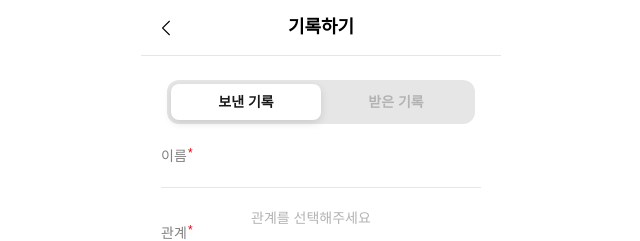
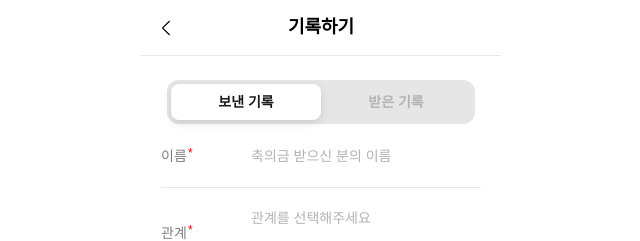
Before and after one commit to kangmin01/Garden-of-Records, a React (Create React App) app: page /record/add in a window 1280 px wide. Shown: the top 241 px of the page, without its empty margins (319-959 px from the left). Built offline with nearby package versions, Linux system fonts and the light colour scheme; sample sign-in values are in the browser's storage.

Commit message:
fix: Update styling add record form

```diff
--- a/src/components/ui/Input.tsx
+++ b/src/components/ui/Input.tsx
@@ -9,6 +9,7 @@ type Props = {
   hasLabel?: boolean;
   hasError?: boolean;
   errorText?: boolean;
+  maxLength?: number;
   onInput?: React.FormEventHandler<HTMLInputElement>;
 };
 
@@ -22,12 +23,14 @@ export default function Input({
   hasError,
   errorText,
   onInput,
+  maxLength,
 }: Props) {
   return (
     <input
       className={`w-full min-w-80 p-4 placeholder:text-[14px] placeholder:font-normal placeholder:text-gray1 text-gray4 h-[64px] bg-white outline-none border-b-[1px] focus:outline-none focus:border-main ${hide ? "hidden" : ""} ${hasLabel ? "pl-[90px]" : ""} ${errorText ? "pb-10" : ""} ${hasError ? "border-darkRed focus:border-darkRed" : "border-gray0"}`}
       id={id}
       type={type}
+      maxLength={maxLength}
       placeholder={placeholder}
       {...register}
       onInput={onInput}
--- a/src/pages/AddRecord.tsx
+++ b/src/pages/AddRecord.tsx
@@ -107,7 +107,7 @@ export default function AddRecord() {
       name: data.name,
       event_date: dateTime,
       is_attended: data.attendance === false ? 1 : 2,
-      expense: Number(data.amount),
+      expense: Number(data.amount) || 0,
     };
 
     if (data.relation) {
@@ -131,7 +131,10 @@ export default function AddRecord() {
         }
       );
       console.log("기록 등록 결과", response.data);
-      navigate("/");
+      // navigate("/");
+      navigate("/", {
+        state: { message: "기록이 완료되었습니다.", icon: "check" },
+      });
     } catch (error) {
       // console.log("등록 실패");
       console.error("Error fetching data:", error);
@@ -140,8 +143,8 @@ export default function AddRecord() {
 
   const nameValue = watch("name");
   const dateValue = watch("date");
-  const amountValue = watch("amount");
-  const allRequiredFieldsFilled = nameValue && dateValue && amountValue;
+  const relationValue = watch("relation");
+  const allRequiredFieldsFilled = nameValue && dateValue && relationValue;
 
   const [tab, setTab] = useState("invited");
   const handleTab = () => {
@@ -196,8 +199,13 @@ export default function AddRecord() {
           <Input
             id="name"
             type="text"
-            placeholder={``}
+            placeholder={
+              tab === "invited"
+                ? "축의금 받으신 분의 이름"
+                : "축의금 받으실 분의 이름"
+            }
             hasError={!!errors.name}
+            maxLength={6}
             register={register("name", {
               required: "이름을 입력해주세요.",
               pattern: {
@@ -230,6 +238,7 @@ export default function AddRecord() {
                     type="text"
                     {...field}
                     value={field.value}
+                    maxLength={6}
                     onChange={(e) => {
                       field.onChange(e.target.value);
                       if (e.target.value) {
--- a/src/pages/Home.tsx
+++ b/src/pages/Home.tsx
@@ -26,6 +26,7 @@ import {
 } from "../api";
 import { useQueries } from "react-query";
 import { Oval } from "react-loader-spinner";
+import CheckIcon from "../components/ui/icons/CheckIcon";
 
 export default function Home() {
   const [isMenuOpen, setIsMenuOpen] = useState(false);
@@ -36,6 +37,7 @@ export default function Home() {
   const location = useLocation();
 
   const message = location.state?.message;
+  const icon = location.state?.icon;
 
   const [showMessage, setShowMessage] = useState(false);
 
@@ -327,8 +329,9 @@ export default function Home() {
       {showMessage && (
         <div className="w-full max-w-[360px] min-w-80 mx-auto flex justify-center">
           <div
-            className={`fixed bottom-[36px] w-[320px] h-[48px] flex justify-center items-center bg-gray0 font-medium text-[14px] text-gray3 rounded-xl toast`}
+            className={`gap-2 fixed bottom-[80px] w-[320px] h-[48px] flex justify-center items-center bg-gray0 font-medium text-[14px] text-gray3 rounded-xl toast`}
           >
+            {icon === "check" ? <CheckIcon /> : ""}
             {message}
           </div>
         </div>
```
